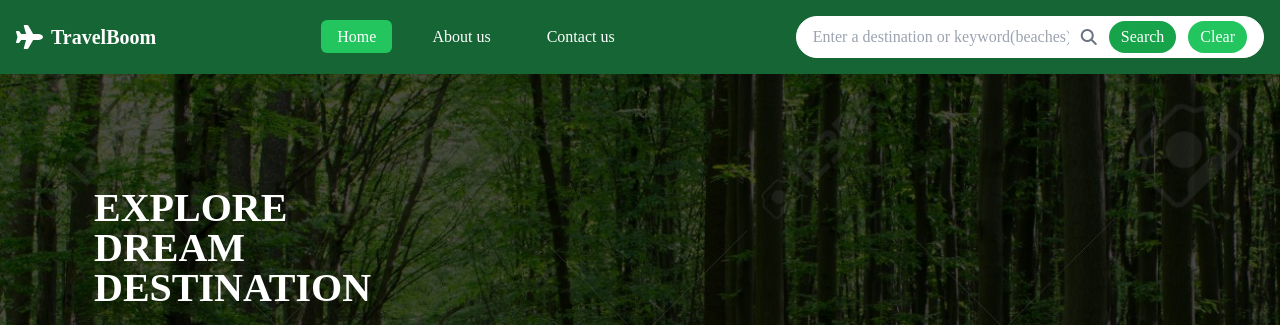
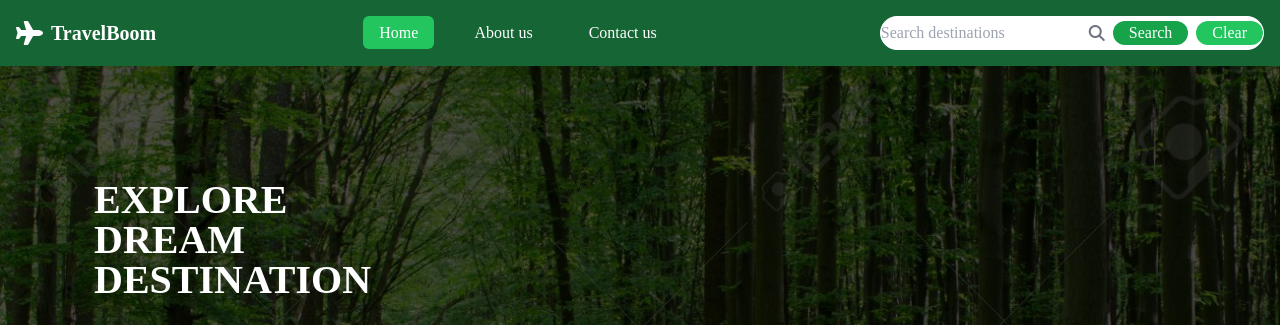
Before and after one commit to belvip/IBM-Travel-, a website: page index.html in a window 1280 px wide. Shown: the top 325 px of the page. Drawn offline with Linux system fonts and the light colour scheme; a web font is replaced by a local one.

Commit message:
Search bar width ajusted

```diff
--- a/index.html
+++ b/index.html
@@ -40,15 +40,15 @@
             </ul>
         </nav>
 
-        <div id="navRight" class="nav-right hidden md:flex bg-white border border-white rounded-full px-4 py-1 overflow-hidden">
-            <div class="flex items-center space-x-3">
+        <div id="navRight" class="nav-right hidden md:flex bg-white border border-white rounded-full px-2 py-1 overflow-hidden">
+            <div class="flex items-center space-x-2">
                 <input type="text"
                     id="destinationInput"
-                    placeholder="Enter a destination or keyword(beaches)"
-                    class="text-black focus:outline-none focus:ring-0 w-64">
-                <i class="fas fa-search text-gray-500"></i>
-                <button id='btnSearch' class="bg-green-600 text-white px-3 py-1 rounded-full hover:bg-green-700 transition">Search</button>
-                <button id='btnClear' class="bg-green-500 text-white px-3 py-1 rounded-full hover:bg-green-600 transition">Clear</button>
+                    placeholder="Search destinations"
+                    class="text-black focus:outline-none focus:ring-0 max-w-64 lg:w-80 text-sm md:">
+                <i class="fas fa-search text-gray-500 text-sm"></i>
+                <button id='btnSearch' class="bg-green-600 text-white px-4 py-2 rounded-full hover:bg-green-700 transition text-sm font-medium">Search</button>
+                <button id='btnClear' class="bg-green-500 text-white px-4 py-2 rounded-full hover:bg-green-600 transition text-sm font-medium">Clear</button>
             </div>
         </div>
     </div>
--- a/travel_recommendation.js
+++ b/travel_recommendation.js
@@ -141,7 +141,7 @@ document.addEventListener('DOMContentLoaded', function() {
         }
 
         // Limit to first 2 results as per Task 8 requirement
-        const limitedResults = results.slice(0, 6);
+        const limitedResults = results.slice(0, 10);
         const currentTime = displayDoualaTime();
 
         resultsContainer.innerHTML = `
```
Also changed, not shown: README.md.
